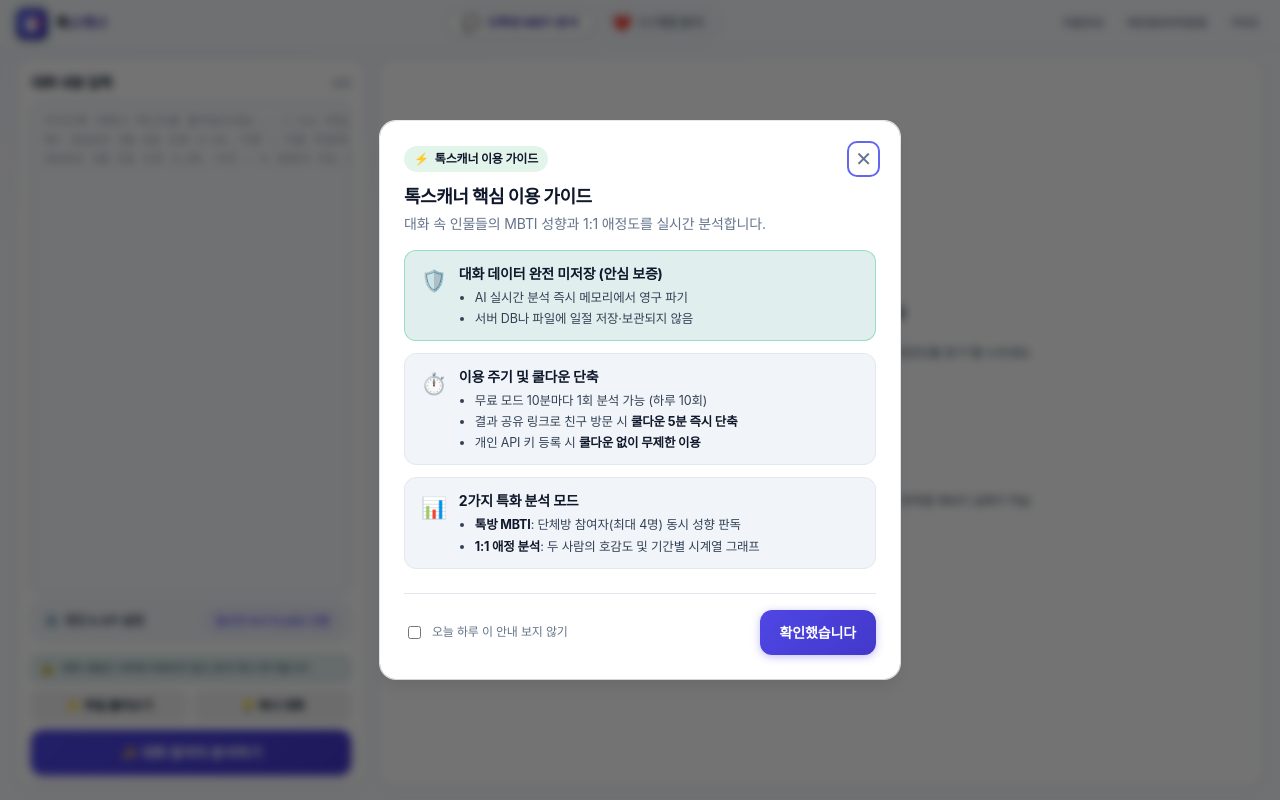
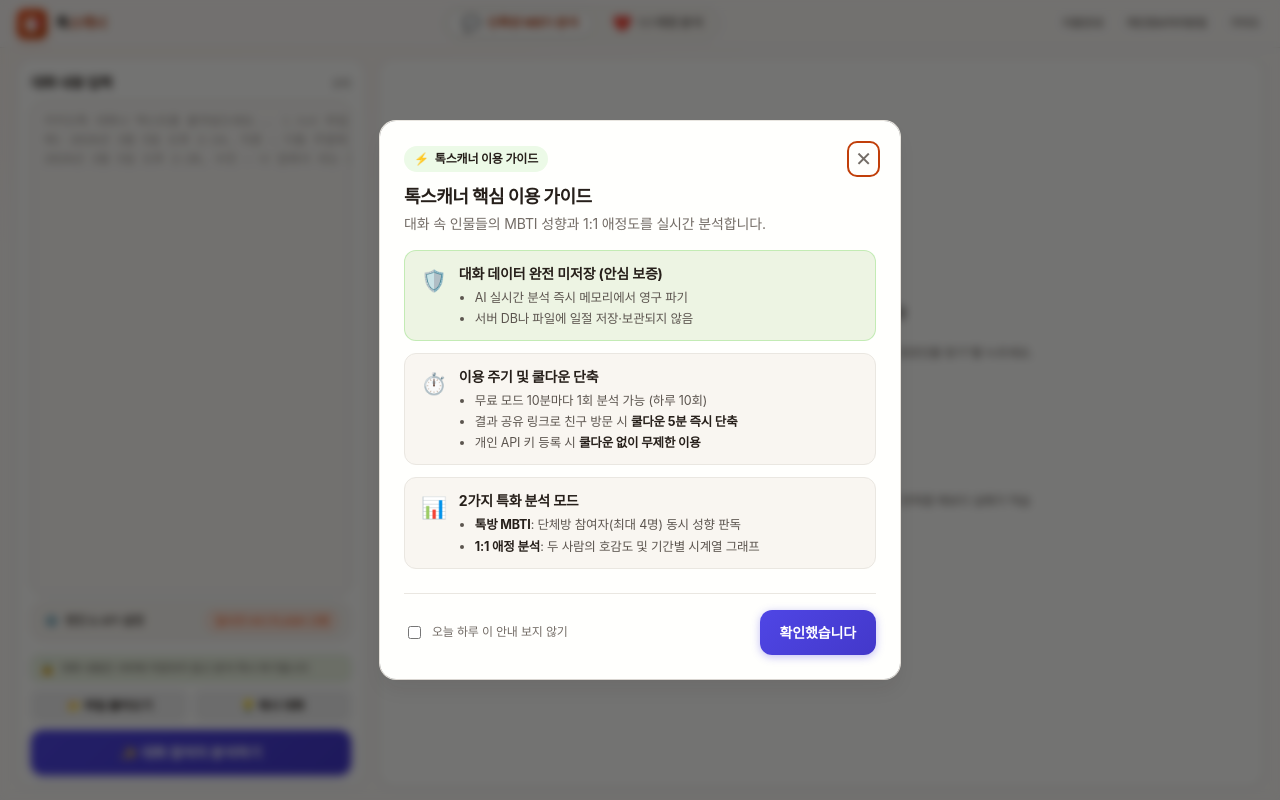
Before and after one commit to wookoon2024-cloud/mbti, a website: page public/index.html in a window 1280 px wide. Drawn offline with Linux system fonts and the light colour scheme; no server answers; a web font is replaced by a local one.

Commit message:
style: 예전의 따뜻한 아이보리 캔버스 및 웜 오렌지/코랄 시그니처 색상 복원

```diff
--- a/public/index.html
+++ b/public/index.html
@@ -29,8 +29,8 @@
           <svg viewBox="0 0 36 36" width="30" height="30" fill="none">
             <defs>
               <linearGradient id="brandGrad" x1="2" y1="2" x2="34" y2="34" gradientUnits="userSpaceOnUse">
-                <stop offset="0%" stop-color="#6366f1" />
-                <stop offset="100%" stop-color="#4338ca" />
+                <stop offset="0%" stop-color="#f25b2a" />
+                <stop offset="100%" stop-color="#c2410c" />
               </linearGradient>
               <linearGradient id="heartGrad" x1="14" y1="12" x2="32" y2="30" gradientUnits="userSpaceOnUse">
                 <stop offset="0%" stop-color="#f43f5e" />
@@ -40,9 +40,9 @@
             <rect width="36" height="36" rx="9" fill="url(#brandGrad)" />
             <path d="M10 18.5C10 13.8 13.6 10 18 10C22.4 10 26 13.8 26 18.5C26 23.2 22.4 27 18 27C16.6 27 15.3 26.6 14.2 25.9L10.5 27L11.4 23.8C10.5 22.3 10 20.5 10 18.5Z" fill="#ffffff" />
             <path d="M21 16C21 13.8 22.8 12 25 12C27.2 12 29 13.8 29 16C29 18.5 26.8 20.5 25 22.2C23.2 20.5 21 18.5 21 16Z" fill="url(#heartGrad)" />
-            <circle cx="15" cy="18.5" r="1.1" fill="#6366f1" />
-            <circle cx="18" cy="18.5" r="1.1" fill="#6366f1" />
-            <circle cx="21" cy="18.5" r="1.1" fill="#6366f1" />
+            <circle cx="15" cy="18.5" r="1.1" fill="#f25b2a" />
+            <circle cx="18" cy="18.5" r="1.1" fill="#f25b2a" />
+            <circle cx="21" cy="18.5" r="1.1" fill="#f25b2a" />
           </svg>
         </span>
         <div class="brand__text">
--- a/public/styles.css
+++ b/public/styles.css
@@ -7,29 +7,29 @@
 :root {
   color-scheme: light;
 
-  /* surfaces — 정갈하고 깨끗한 화이트/슬레이트 */
-  --canvas: #f8fafc;
-  --surface: #ffffff;
-  --surface-2: #f1f5f9;
-  --surface-3: #e2e8f0;
-
-  /* text — 선명한 고대비 슬레이트 */
-  --ink: #0f172a;
-  --ink-soft: #334155;
-  --muted: #64748b;
-
-  /* lines */
-  --border: #e2e8f0;
-  --border-strong: #cbd5e1;
-
-  /* accent — 고급스러운 로열 인디고 / 바이올렛 */
-  --accent: #4f46e5;
-  --accent-hover: #4338ca;
-  --accent-ink: #3730a3;
-  --accent-soft: #eef2ff;
-  --accent-line: rgba(79, 70, 229, 0.2);
+  /* surfaces — 따뜻한 아이보리 / 린넨 페이퍼 톤 */
+  --canvas: oklch(0.986 0.005 85);       /* #faf8f5: 부드러운 웜 아이보리 캔버스 */
+  --surface: oklch(0.999 0.002 85);      /* #ffffff: 순백색 카드/패널 */
+  --surface-2: oklch(0.974 0.008 82);    /* #f5f2eb: 따뜻한 보조 영역/웰 */
+  --surface-3: oklch(0.948 0.011 80);    /* #ede8dc: 부드러운 구분 톤 */
+
+  /* text — 따뜻한 차콜 잉크 */
+  --ink: oklch(0.245 0.014 60);          /* #23201d: 선명하고 따뜻한 차콜 */
+  --ink-soft: oklch(0.455 0.013 62);     /* #524c45: 부드러운 본문 */
+  --muted: oklch(0.535 0.013 65);        /* #787168: 은은한 보조 텍스트 */
+
+  /* lines — 따뜻한 크림/샌드 라인 */
+  --border: oklch(0.928 0.008 78);       /* #e8e3d8: 소프트 아이보리 테두리 */
+  --border-strong: oklch(0.872 0.011 76);/* #d8d0c0: 또렷한 테두리 */
+
+  /* accent — 예전의 산뜻하고 화사한 번트 시에나 / 웜 오렌지 코랄 */
+  --accent: oklch(0.68 0.185 40);        /* #f25b2a: 생동감 있는 시그니처 웜 오렌지 */
+  --accent-hover: oklch(0.73 0.175 40);  /* #fa6e3f */
+  --accent-ink: oklch(0.515 0.16 38);    /* #ba3d10 */
+  --accent-soft: oklch(0.962 0.030 42);  /* #fff2eb: 포근한 피치 아이보리 */
+  --accent-line: color-mix(in oklab, var(--accent) 34%, transparent);
   --on-accent: #ffffff;
-  --focus: #6366f1;
+  --focus: oklch(0.550 0.175 38);
 
   /* love accent — 1:1 관계 분석용 로즈 / 코랄 */
   --love: #f43f5e;
@@ -37,20 +37,20 @@
   --love-soft: #fff1f2;
   --love-ink: #be123c;
 
-  /* scan / status — 산뜻한 에메랄드 */
-  --scan: #10b981;
-  --scan-deep: #059669;
-  --scan-soft: #ecfdf5;
+  /* scan / status — 산뜻한 에메랄드 그린 */
+  --scan: oklch(0.80 0.190 140);         /* #10b981 */
+  --scan-deep: oklch(0.62 0.170 145);    /* #059669 */
+  --scan-soft: oklch(0.955 0.060 140);   /* #ecfdf5 */
 
   /* confidence bands */
-  --band-high-fg: #059669;
-  --band-high-bg: #ecfdf5;
-  --band-mid-fg: #d97706;
-  --band-mid-bg: #fffbeb;
-  --band-low-fg: #ea580c;
-  --band-low-bg: #fff7ed;
-  --band-none-fg: #64748b;
-  --band-none-bg: #f1f5f9;
+  --band-high-fg: oklch(0.500 0.125 158);
+  --band-high-bg: oklch(0.958 0.045 158);
+  --band-mid-fg: oklch(0.545 0.120 72);
+  --band-mid-bg: oklch(0.968 0.055 82);
+  --band-low-fg: oklch(0.545 0.160 30);
+  --band-low-bg: oklch(0.962 0.040 40);
+  --band-none-fg: oklch(0.535 0.010 65);
+  --band-none-bg: oklch(0.955 0.005 65);
 
   /* radii */
   --r-xs: 6px;
@@ -68,12 +68,12 @@
   --space-5: 24px;
   --space-6: 36px;
 
-  /* elevation — 부드럽고 깊이감 있는 그림자 */
-  --shadow-xs: 0 1px 2px 0 rgba(0, 0, 0, 0.05);
-  --shadow-sm: 0 1px 3px 0 rgba(0, 0, 0, 0.07), 0 1px 2px -1px rgba(0, 0, 0, 0.05);
-  --shadow-md: 0 4px 6px -1px rgba(0, 0, 0, 0.07), 0 2px 4px -2px rgba(0, 0, 0, 0.05);
-  --shadow-lg: 0 10px 15px -3px rgba(0, 0, 0, 0.08), 0 4px 6px -4px rgba(0, 0, 0, 0.04);
-  --shadow-accent: 0 4px 14px 0 rgba(79, 70, 229, 0.25);
+  /* elevation — 따뜻하고 부드러운 그림자 */
+  --shadow-xs: 0 1px 2px 0 rgba(40, 30, 20, 0.04);
+  --shadow-sm: 0 1px 3px 0 rgba(40, 30, 20, 0.06), 0 1px 2px -1px rgba(40, 30, 20, 0.04);
+  --shadow-md: 0 4px 8px -1px rgba(40, 30, 20, 0.07), 0 2px 4px -2px rgba(40, 30, 20, 0.04);
+  --shadow-lg: 0 12px 20px -3px rgba(40, 30, 20, 0.08), 0 4px 6px -4px rgba(40, 30, 20, 0.04);
+  --shadow-accent: 0 4px 14px 0 rgba(242, 91, 42, 0.32);
 
   --header-h: 62px;
   --ease: cubic-bezier(0.16, 1, 0.3, 1);
@@ -94,25 +94,25 @@
   :root {
     color-scheme: dark;
 
-    --canvas: #090d16;
-    --surface: #111827;
-    --surface-2: #1e293b;
-    --surface-3: #334155;
-
-    --ink: #f8fafc;
-    --ink-soft: #cbd5e1;
-    --muted: #94a3b8;
-
-    --border: #1e293b;
-    --border-strong: #334155;
-
-    --accent: #6366f1;
-    --accent-hover: #4f46e5;
-    --accent-ink: #818cf8;
-    --accent-soft: rgba(99, 102, 241, 0.15);
-    --accent-line: rgba(99, 102, 241, 0.3);
+    --canvas: oklch(0.205 0.009 65);
+    --surface: oklch(0.248 0.010 65);
+    --surface-2: oklch(0.288 0.011 65);
+    --surface-3: oklch(0.325 0.012 65);
+
+    --ink: oklch(0.955 0.006 80);
+    --ink-soft: oklch(0.785 0.008 75);
+    --muted: oklch(0.620 0.010 70);
+
+    --border: oklch(0.310 0.010 65);
+    --border-strong: oklch(0.370 0.012 65);
+
+    --accent: oklch(0.78 0.160 45);
+    --accent-hover: oklch(0.83 0.150 45);
+    --accent-ink: oklch(0.82 0.150 45);
+    --accent-soft: oklch(0.315 0.050 42);
+    --accent-line: color-mix(in oklab, var(--accent) 40%, transparent);
     --on-accent: #ffffff;
-    --focus: #818cf8;
+    --focus: oklch(0.78 0.160 45);
 
     --love: #fb7185;
     --love-hover: #f43f5e;
@@ -129,14 +129,14 @@
     --band-mid-bg: rgba(251, 191, 36, 0.15);
     --band-low-fg: #fb923c;
     --band-low-bg: rgba(251, 146, 60, 0.15);
-    --band-none-fg: #94a3b8;
+    --band-none-fg: oklch(0.620 0.010 70);
     --band-none-bg: rgba(148, 163, 184, 0.12);
 
     --shadow-xs: 0 1px 2px rgba(0, 0, 0, 0.5);
     --shadow-sm: 0 1px 3px rgba(0, 0, 0, 0.6);
     --shadow-md: 0 4px 12px rgba(0, 0, 0, 0.6);
     --shadow-lg: 0 12px 30px rgba(0, 0, 0, 0.7);
-    --shadow-accent: 0 4px 16px rgba(99, 102, 241, 0.3);
+    --shadow-accent: 0 4px 16px rgba(242, 91, 42, 0.35);
   }
 }
 
@@ -296,11 +296,10 @@
   width: 32px;
   height: 32px;
   flex: none;
-  border-radius: var(--r-sm);
-  background: linear-gradient(158deg, oklch(0.30 0.014 65), oklch(0.18 0.012 62));
-  border: 1px solid oklch(0.38 0.012 65);
-  box-shadow: var(--shadow-sm),
-    0 0 14px color-mix(in oklab, var(--scan) 25%, transparent);
+  border-radius: 9px;
+  background: transparent;
+  border: none;
+  box-shadow: 0 2px 8px rgba(242, 91, 42, 0.25);
   transition: transform 0.2s var(--ease);
 }
 
```
